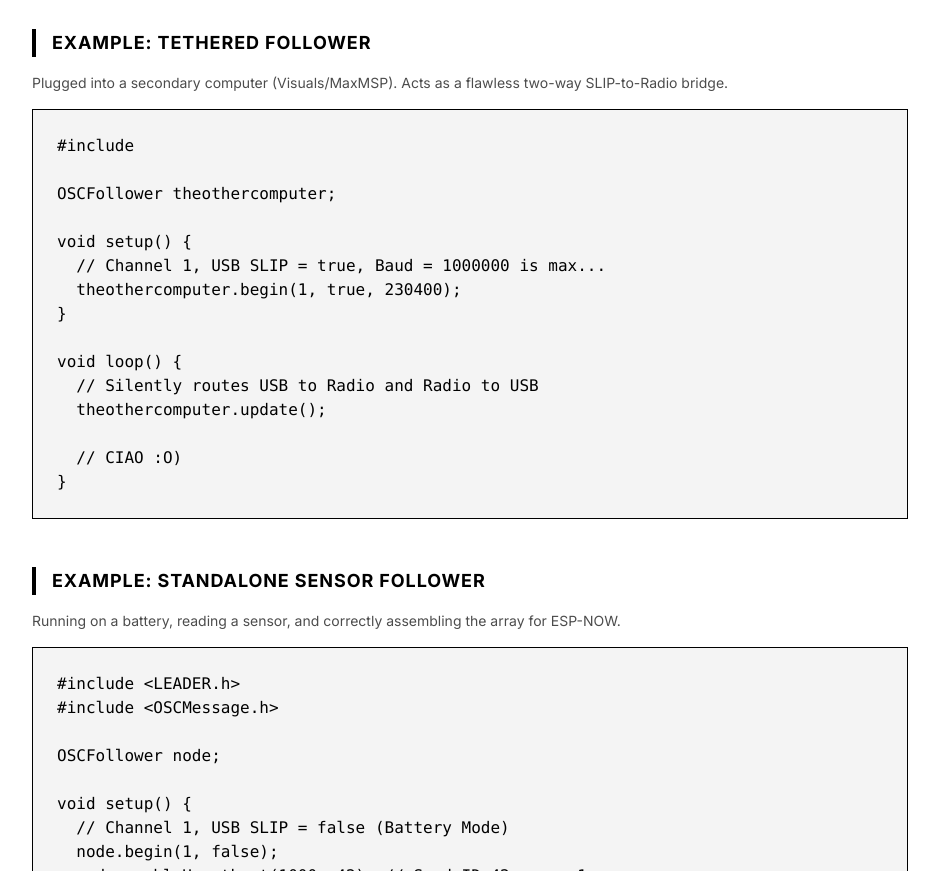
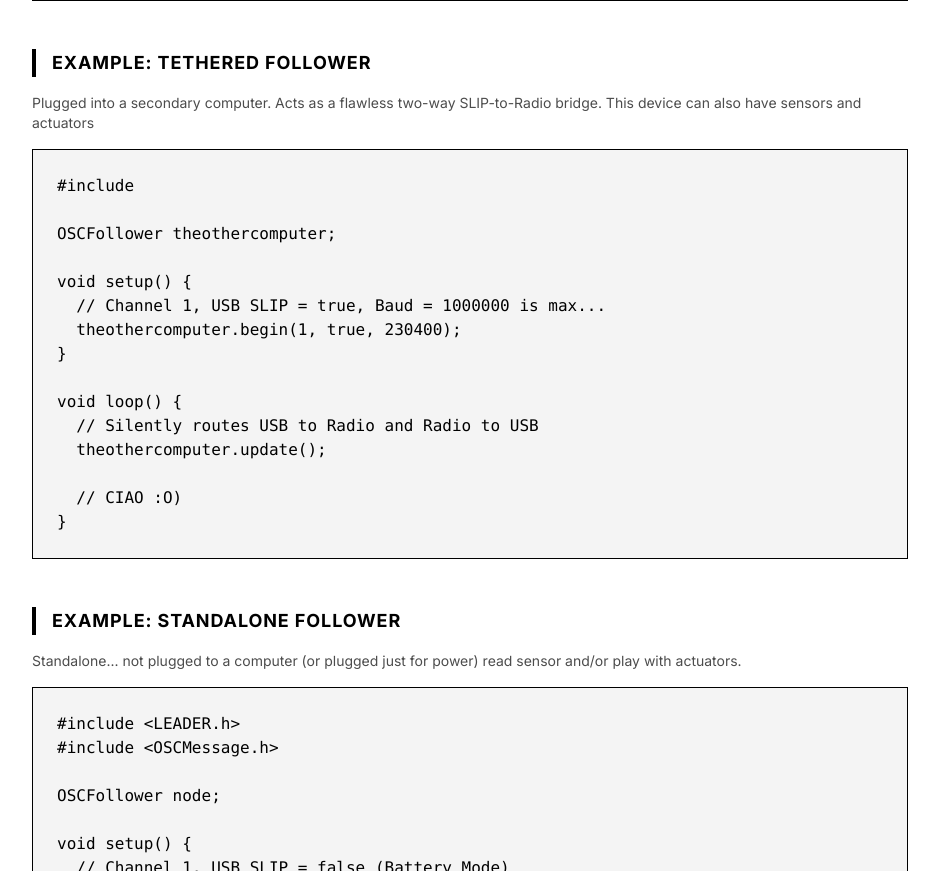
Before and after one commit to 0P7-0U7/LEADER, a plain HTML site: page index.html in a window 1280 px wide. Shown: the part 4318-5189 px from the top of the page, without its empty margins (324-1263 px from the left). Drawn offline with nearby package versions, Linux system fonts and the light colour scheme.

Commit message:
Update index.html

```diff
--- a/index.html
+++ b/index.html
@@ -325,7 +325,7 @@ follower.send(myBuffer.buffer, myBuffer.length);</code></pre>
                 <div class="grid grid-cols-1 gap-12">
                     <div>
                         <h3 class="text-lg mb-4 font-bold border-l-4 border-[var(--border-color)] pl-4">Example: The Leader Bridge</h3>
-                        <p class="text-sm mb-4 opacity-70">Plugged into the master computer handling Pure Data.</p>
+                        <p class="text-sm mb-4 opacity-70">Plugged into the master computer. Its the DIRECTOR. it sends to every other device and receives from every other device, passing everything to your computer.</p>
                         <pre><code>#include <LEADER.h>
 OSCLeader leader;
 
@@ -349,7 +349,7 @@ void loop() {
 
                     <div>
                         <h3 class="text-lg mb-4 font-bold border-l-4 border-[var(--border-color)] pl-4">Example: Tethered Follower</h3>
-                        <p class="text-sm mb-4 opacity-70">Plugged into a secondary computer (Visuals/MaxMSP). Acts as a flawless two-way SLIP-to-Radio bridge.</p>
+                        <p class="text-sm mb-4 opacity-70">Plugged into a secondary computer. Acts as a flawless two-way SLIP-to-Radio bridge. This device can also have sensors and actuators</p>
                         <pre><code>#include <LEADER.h>
 
 OSCFollower theothercomputer;
@@ -368,8 +368,8 @@ void loop() {
                     </div>
 
                     <div>
-                        <h3 class="text-lg mb-4 font-bold border-l-4 border-[var(--border-color)] pl-4">Example: Standalone Sensor Follower</h3>
-                        <p class="text-sm mb-4 opacity-70">Running on a battery, reading a sensor, and correctly assembling the array for ESP-NOW.</p>
+                        <h3 class="text-lg mb-4 font-bold border-l-4 border-[var(--border-color)] pl-4">Example: Standalone Follower</h3>
+                        <p class="text-sm mb-4 opacity-70">Standalone... not plugged to a computer (or plugged just for power) read sensor and/or play with actuators.</p>
                         <pre><code>#include &lt;LEADER.h&gt;
 #include &lt;OSCMessage.h&gt;
 
```
